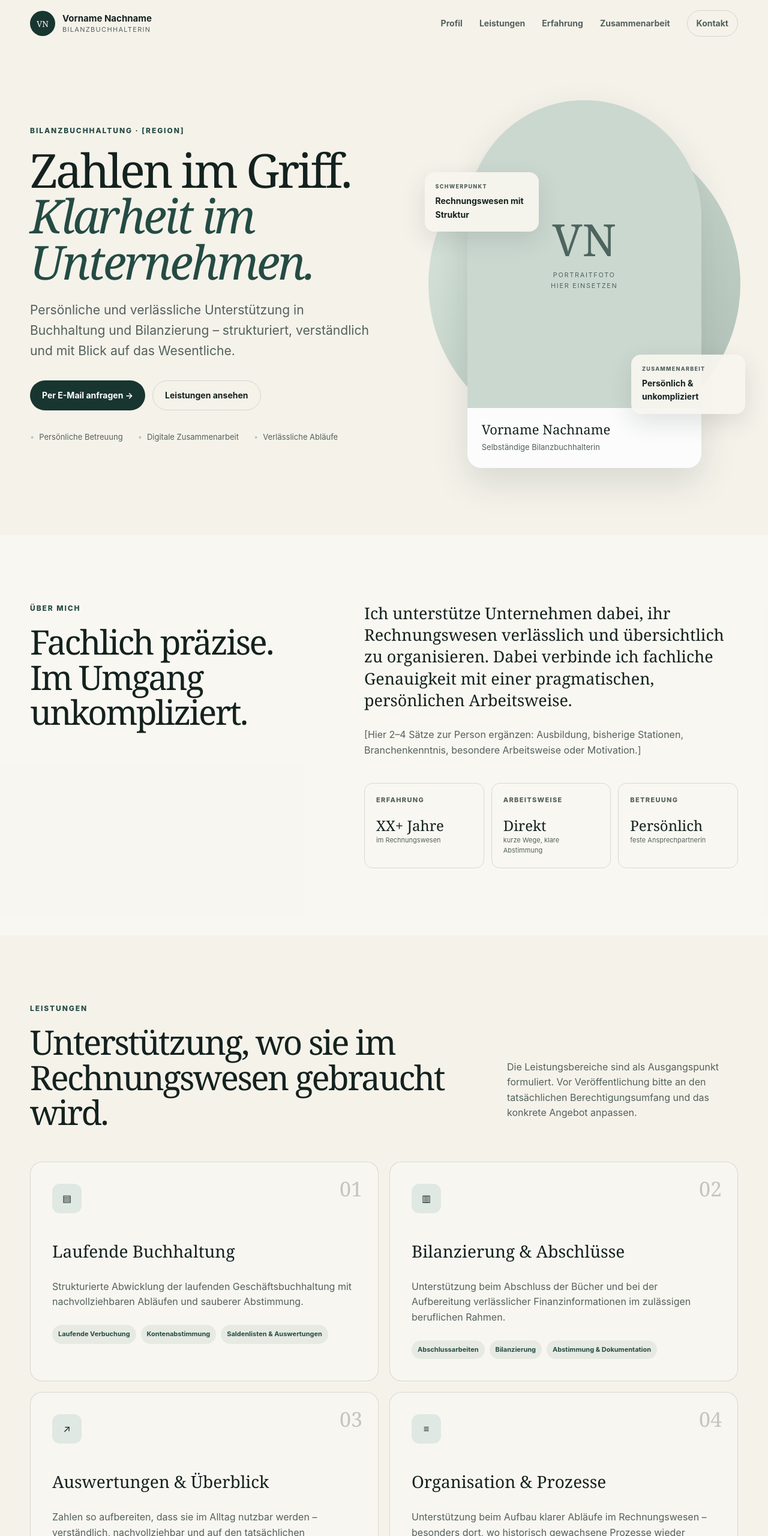
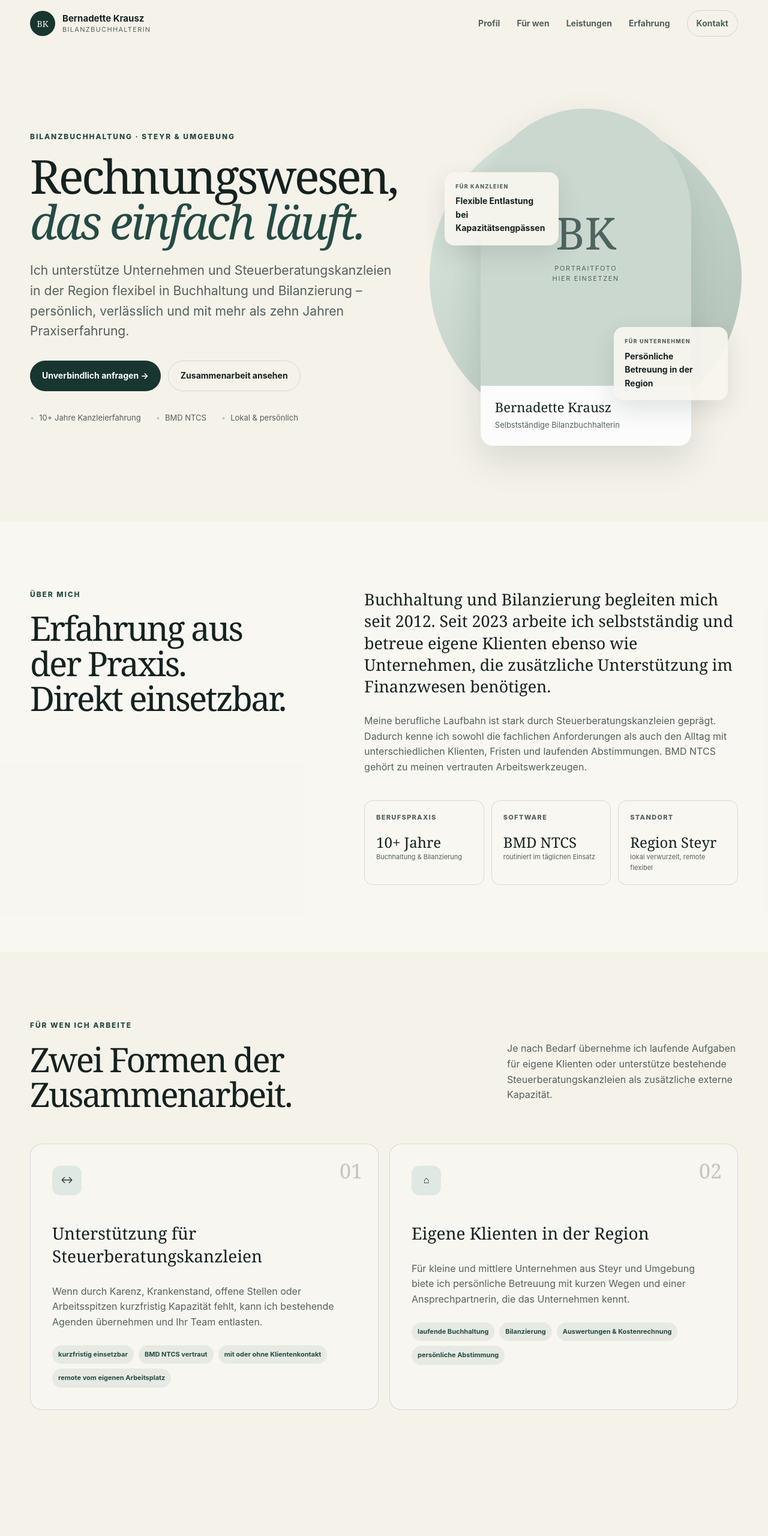
Before and after one commit to Broxam4/Bibu, a plain HTML site: page index.html in a window 1280 px wide. Shown: the top 2560 px of the page at 60% size. Drawn offline with Linux system fonts and the light colour scheme.

Commit message:
Use Bernadette Krausz CV and target positioning

```diff
--- a/index.html
+++ b/index.html
@@ -1,25 +1,158 @@
 <!doctype html>
-<html lang="de"><head><meta charset="utf-8"><meta name="viewport" content="width=device-width,initial-scale=1">
-<title>Vorname Nachname | Bilanzbuchhalterin</title><meta name="description" content="Bilanzbuchhaltung mit persönlicher Betreuung, klaren Abläufen und verlässlicher Zusammenarbeit."><meta name="theme-color" content="#18352f">
-<link rel="icon" href="favicon.svg" type="image/svg+xml"><link rel="stylesheet" href="styles.css"><script src="script.js" defer></script></head>
-<body><a class="skip-link" href="#main">Zum Inhalt springen</a>
-<header class="site-header" id="top"><div class="shell nav-wrap"><a class="brand" href="#top"><span class="brand-mark">VN</span><span class="brand-text"><strong>Vorname Nachname</strong><small>Bilanzbuchhalterin</small></span></a>
-<button class="menu-toggle" type="button" aria-expanded="false" aria-controls="main-nav"><span class="sr-only">Navigation öffnen</span><span></span><span></span></button>
-<nav class="main-nav" id="main-nav"><a href="#profil">Profil</a><a href="#leistungen">Leistungen</a><a href="#erfahrung">Erfahrung</a><a href="#zusammenarbeit">Zusammenarbeit</a><a class="nav-cta" href="#kontakt">Kontakt</a></nav></div></header>
+<html lang="de">
+<head>
+  <meta charset="utf-8">
+  <meta name="viewport" content="width=device-width,initial-scale=1">
+  <title>Bernadette Krausz | Bilanzbuchhalterin in der Region Steyr</title>
+  <meta name="description" content="Selbstständige Bilanzbuchhalterin in der Region Steyr: Buchhaltung, Bilanzierung und flexible Unterstützung für Unternehmen und Steuerberatungskanzleien.">
+  <meta name="theme-color" content="#18352f">
+  <link rel="icon" href="favicon.svg" type="image/svg+xml">
+  <link rel="stylesheet" href="styles.css">
+  <script src="script.js" defer></script>
+</head>
+<body>
+<a class="skip-link" href="#main">Zum Inhalt springen</a>
+
+<header class="site-header" id="top">
+  <div class="shell nav-wrap">
+    <a class="brand" href="#top">
+      <span class="brand-mark">BK</span>
+      <span class="brand-text"><strong>Bernadette Krausz</strong><small>Bilanzbuchhalterin</small></span>
+    </a>
+    <button class="menu-toggle" type="button" aria-expanded="false" aria-controls="main-nav">
+      <span class="sr-only">Navigation öffnen</span><span></span><span></span>
+    </button>
+    <nav class="main-nav" id="main-nav">
+      <a href="#profil">Profil</a>
+      <a href="#fuer-wen">Für wen</a>
+      <a href="#leistungen">Leistungen</a>
+      <a href="#erfahrung">Erfahrung</a>
+      <a class="nav-cta" href="#kontakt">Kontakt</a>
+    </nav>
+  </div>
+</header>
+
 <main id="main">
-<section class="hero section"><div class="shell hero-grid"><div class="hero-copy reveal"><p class="eyebrow">Bilanzbuchhaltung · [Region]</p><h1>Zahlen im Griff.<br><span>Klarheit im Unternehmen.</span></h1><p class="hero-lead">Persönliche und verlässliche Unterstützung in Buchhaltung und Bilanzierung – strukturiert, verständlich und mit Blick auf das Wesentliche.</p><div class="hero-actions"><a class="button button-primary" href="mailto:office@beispiel.at?subject=Anfrage%20über%20die%20Website">Per E-Mail anfragen →</a><a class="button button-ghost" href="#leistungen">Leistungen ansehen</a></div><ul class="trust-list"><li>Persönliche Betreuung</li><li>Digitale Zusammenarbeit</li><li>Verlässliche Abläufe</li></ul></div>
-<div class="hero-visual reveal"><div class="portrait-card"><div class="portrait-placeholder"><span>VN</span><small>Portraitfoto<br>hier einsetzen</small></div><div class="portrait-caption"><p>Vorname Nachname</p><span>Selbständige Bilanzbuchhalterin</span></div></div><div class="floating-note note-one"><span class="note-kicker">Schwerpunkt</span><strong>Rechnungswesen mit Struktur</strong></div><div class="floating-note note-two"><span class="note-kicker">Zusammenarbeit</span><strong>Persönlich &amp; unkompliziert</strong></div></div></div></section>
-<section class="section profile-section" id="profil"><div class="shell two-column"><div class="section-heading reveal"><p class="eyebrow">Über mich</p><h2>Fachlich präzise.<br>Im Umgang unkompliziert.</h2></div><div class="profile-copy reveal"><p class="lead">Ich unterstütze Unternehmen dabei, ihr Rechnungswesen verlässlich und übersichtlich zu organisieren. Dabei verbinde ich fachliche Genauigkeit mit einer pragmatischen, persönlichen Arbeitsweise.</p><p>[Hier 2–4 Sätze zur Person ergänzen: Ausbildung, bisherige Stationen, Branchenkenntnis, besondere Arbeitsweise oder Motivation.]</p><div class="facts-grid"><div class="fact"><span>Erfahrung</span><strong>XX+ Jahre</strong><small>im Rechnungswesen</small></div><div class="fact"><span>Arbeitsweise</span><strong>Direkt</strong><small>kurze Wege, klare Abstimmung</small></div><div class="fact"><span>Betreuung</span><strong>Persönlich</strong><small>feste Ansprechpartnerin</small></div></div></div></div></section>
-<section class="section services-section" id="leistungen"><div class="shell"><div class="section-intro reveal"><div><p class="eyebrow">Leistungen</p><h2>Unterstützung, wo sie im Rechnungswesen gebraucht wird.</h2></div><p>Die Leistungsbereiche sind als Ausgangspunkt formuliert. Vor Veröffentlichung bitte an den tatsächlichen Berechtigungsumfang und das konkrete Angebot anpassen.</p></div><div class="services-grid">
-<article class="service-card reveal"><div class="service-number">01</div><div class="service-icon">▤</div><h3>Laufende Buchhaltung</h3><p>Strukturierte Abwicklung der laufenden Geschäftsbuchhaltung mit nachvollziehbaren Abläufen und sauberer Abstimmung.</p><ul><li>Laufende Verbuchung</li><li>Kontenabstimmung</li><li>Saldenlisten &amp; Auswertungen</li></ul></article>
-<article class="service-card reveal"><div class="service-number">02</div><div class="service-icon">▥</div><h3>Bilanzierung &amp; Abschlüsse</h3><p>Unterstützung beim Abschluss der Bücher und bei der Aufbereitung verlässlicher Finanzinformationen im zulässigen beruflichen Rahmen.</p><ul><li>Abschlussarbeiten</li><li>Bilanzierung</li><li>Abstimmung &amp; Dokumentation</li></ul></article>
-<article class="service-card reveal"><div class="service-number">03</div><div class="service-icon">↗</div><h3>Auswertungen &amp; Überblick</h3><p>Zahlen so aufbereiten, dass sie im Alltag nutzbar werden – verständlich, nachvollziehbar und auf den tatsächlichen Informationsbedarf abgestimmt.</p><ul><li>Regelmäßige Auswertungen</li><li>Kosten- und Ergebnisüberblick</li><li>Individuelle Abstimmungen</li></ul></article>
-<article class="service-card reveal"><div class="service-number">04</div><div class="service-icon">≡</div><h3>Organisation &amp; Prozesse</h3><p>Unterstützung beim Aufbau klarer Abläufe im Rechnungswesen – besonders dort, wo historisch gewachsene Prozesse wieder übersichtlicher werden sollen.</p><ul><li>Abläufe strukturieren</li><li>Digitale Zusammenarbeit</li><li>Unterstützung bei Umstellungen</li></ul></article></div></div></section>
-<section class="section experience-section" id="erfahrung"><div class="shell experience-grid"><div class="section-heading sticky-heading reveal"><p class="eyebrow">Erfahrung</p><h2>Praxis, die sich im Alltag bemerkbar macht.</h2><p>Hier eignen sich wenige, gut ausgewählte Stationen besser als ein vollständiger Lebenslauf.</p></div><div class="timeline">
-<article class="timeline-item reveal"><div class="timeline-meta">20XX – heute</div><div class="timeline-body"><h3>Selbständige Bilanzbuchhalterin</h3><p>[Kurzbeschreibung der heutigen Tätigkeit, Kundengruppen und Schwerpunkte.]</p><div class="tag-row"><span>Buchhaltung</span><span>Bilanzierung</span><span>Betreuung</span></div></div></article>
-<article class="timeline-item reveal"><div class="timeline-meta">20XX – 20XX</div><div class="timeline-body"><h3>[Position / Unternehmen]</h3><p>[2–3 konkrete Sätze: Verantwortung, Unternehmensgröße, Branche, besondere Aufgaben.]</p><div class="tag-row"><span>Abschluss</span><span>Reporting</span><span>Prozesse</span></div></div></article>
-<article class="timeline-item reveal"><div class="timeline-meta">20XX – 20XX</div><div class="timeline-body"><h3>[Position / Unternehmen]</h3><p>[Relevante Erfahrung, die Vertrauen schafft und das heutige Angebot erklärt.]</p><div class="tag-row"><span>Rechnungswesen</span><span>Organisation</span></div></div></article>
-<article class="timeline-item reveal"><div class="timeline-meta">Qualifikation</div><div class="timeline-body"><h3>[Ausbildung / Bilanzbuchhalterprüfung]</h3><p>[Ausbildung, Prüfung, Zusatzqualifikationen und ggf. laufende Weiterbildung.]</p></div></article></div></div></section>
-<section class="section process-section" id="zusammenarbeit"><div class="shell"><div class="section-intro compact reveal"><div><p class="eyebrow">Zusammenarbeit</p><h2>Einfach starten. Klar zusammenarbeiten.</h2></div></div><div class="process-grid"><article class="process-step reveal"><span>1</span><h3>Kennenlernen</h3><p>Kurze Abstimmung zu Unternehmen, Ausgangssituation und gewünschter Unterstützung.</p></article><article class="process-step reveal"><span>2</span><h3>Rahmen klären</h3><p>Leistungsumfang, Unterlagen, Systeme und Zusammenarbeit werden konkret festgelegt.</p></article><article class="process-step reveal"><span>3</span><h3>Verlässlich umsetzen</h3><p>Klare Zuständigkeiten, transparente Kommunikation und ein planbarer Ablauf.</p></article></div></div></section>
-<section class="section contact-section" id="kontakt"><div class="shell"><div class="contact-card reveal"><div><p class="eyebrow light">Kontakt</p><h2>Sie möchten Ihre Buchhaltung in verlässliche Hände geben?</h2><p>Schreiben Sie mir kurz, wobei Sie Unterstützung suchen. Ich melde mich persönlich zurück.</p></div><div class="contact-actions"><a class="button button-light" href="mailto:office@beispiel.at?subject=Anfrage%20über%20die%20Website">office@beispiel.at →</a><p>[Ort / Region] · Termine nach Vereinbarung</p></div></div></div></section>
-</main><footer class="site-footer"><div class="shell footer-grid"><a class="brand footer-brand" href="#top"><span class="brand-mark">VN</span><span class="brand-text"><strong>Vorname Nachname</strong><small>Bilanzbuchhalterin</small></span></a><div class="footer-links"><a href="mailto:office@beispiel.at">office@beispiel.at</a><a href="impressum.html">Impressum</a><a href="datenschutz.html">Datenschutz</a></div><p class="copyright">© <span id="year"></span> Vorname Nachname</p></div></footer></body></html>
+<section class="hero section">
+  <div class="shell hero-grid">
+    <div class="hero-copy reveal">
+      <p class="eyebrow">Bilanzbuchhaltung · Steyr &amp; Umgebung</p>
+      <h1>Rechnungswesen,<br><span>das einfach läuft.</span></h1>
+      <p class="hero-lead">Ich unterstütze Unternehmen und Steuerberatungskanzleien in der Region flexibel in Buchhaltung und Bilanzierung – persönlich, verlässlich und mit mehr als zehn Jahren Praxiserfahrung.</p>
+      <div class="hero-actions">
+        <a class="button button-primary" href="mailto:b.gruensteidl@gmx.at?subject=Anfrage%20über%20die%20Website">Unverbindlich anfragen →</a>
+        <a class="button button-ghost" href="#fuer-wen">Zusammenarbeit ansehen</a>
+      </div>
+      <ul class="trust-list"><li>10+ Jahre Kanzleierfahrung</li><li>BMD NTCS</li><li>Lokal &amp; persönlich</li></ul>
+    </div>
+
+    <div class="hero-visual reveal">
+      <div class="portrait-card">
+        <div class="portrait-placeholder"><span>BK</span><small>Portraitfoto<br>hier einsetzen</small></div>
+        <div class="portrait-caption"><p>Bernadette Krausz</p><span>Selbstständige Bilanzbuchhalterin</span></div>
+      </div>
+      <div class="floating-note note-one"><span class="note-kicker">Für Kanzleien</span><strong>Flexible Entlastung bei Kapazitätsengpässen</strong></div>
+      <div class="floating-note note-two"><span class="note-kicker">Für Unternehmen</span><strong>Persönliche Betreuung in der Region</strong></div>
+    </div>
+  </div>
+</section>
+
+<section class="section profile-section" id="profil">
+  <div class="shell two-column">
+    <div class="section-heading reveal"><p class="eyebrow">Über mich</p><h2>Erfahrung aus der Praxis.<br>Direkt einsetzbar.</h2></div>
+    <div class="profile-copy reveal">
+      <p class="lead">Buchhaltung und Bilanzierung begleiten mich seit 2012. Seit 2023 arbeite ich selbstständig und betreue eigene Klienten ebenso wie Unternehmen, die zusätzliche Unterstützung im Finanzwesen benötigen.</p>
+      <p>Meine berufliche Laufbahn ist stark durch Steuerberatungskanzleien geprägt. Dadurch kenne ich sowohl die fachlichen Anforderungen als auch den Alltag mit unterschiedlichen Klienten, Fristen und laufenden Abstimmungen. BMD NTCS gehört zu meinen vertrauten Arbeitswerkzeugen.</p>
+      <div class="facts-grid">
+        <div class="fact"><span>Berufspraxis</span><strong>10+ Jahre</strong><small>Buchhaltung &amp; Bilanzierung</small></div>
+        <div class="fact"><span>Software</span><strong>BMD NTCS</strong><small>routiniert im täglichen Einsatz</small></div>
+        <div class="fact"><span>Standort</span><strong>Region Steyr</strong><small>lokal verwurzelt, remote flexibel</small></div>
+      </div>
+    </div>
+  </div>
+</section>
+
+<section class="section services-section" id="fuer-wen">
+  <div class="shell">
+    <div class="section-intro reveal">
+      <div><p class="eyebrow">Für wen ich arbeite</p><h2>Zwei Formen der Zusammenarbeit.</h2></div>
+      <p>Je nach Bedarf übernehme ich laufende Aufgaben für eigene Klienten oder unterstütze bestehende Steuerberatungskanzleien als zusätzliche externe Kapazität.</p>
+    </div>
+    <div class="services-grid">
+      <article class="service-card reveal">
+        <div class="service-number">01</div><div class="service-icon">↔</div>
+        <h3>Unterstützung für Steuerberatungskanzleien</h3>
+        <p>Wenn durch Karenz, Krankenstand, offene Stellen oder Arbeitsspitzen kurzfristig Kapazität fehlt, kann ich bestehende Agenden übernehmen und Ihr Team entlasten.</p>
+        <ul><li>kurzfristig einsetzbar</li><li>BMD NTCS vertraut</li><li>mit oder ohne Klientenkontakt</li><li>remote vom eigenen Arbeitsplatz</li></ul>
+      </article>
+      <article class="service-card reveal">
+        <div class="service-number">02</div><div class="service-icon">⌂</div>
+        <h3>Eigene Klienten in der Region</h3>
+        <p>Für kleine und mittlere Unternehmen aus Steyr und Umgebung biete ich persönliche Betreuung mit kurzen Wegen und einer Ansprechpartnerin, die das Unternehmen kennt.</p>
+        <ul><li>laufende Buchhaltung</li><li>Bilanzierung</li><li>Auswertungen &amp; Kostenrechnung</li><li>persönliche Abstimmung</li></ul>
+      </article>
+    </div>
+  </div>
+</section>
+
+<section class="section services-section" id="leistungen">
+  <div class="shell">
+    <div class="section-intro reveal">
+      <div><p class="eyebrow">Leistungen</p><h2>Vom laufenden Beleg bis zur Bilanz.</h2></div>
+      <p>Der konkrete Umfang wird auf Unternehmen, Kanzlei und vorhandene Vorarbeiten abgestimmt.</p>
+    </div>
+    <div class="services-grid">
+      <article class="service-card reveal"><div class="service-number">01</div><div class="service-icon">▤</div><h3>Laufende Buchhaltung</h3><p>Übernahme und laufende Bearbeitung von Buchhaltungen mit sauberer Kontenführung und nachvollziehbarer Abstimmung.</p><ul><li>laufende Verbuchung</li><li>UVA-Erstellung und -Übermittlung</li><li>Wareneingangsbücher</li><li>Kontenabstimmung</li></ul></article>
+      <article class="service-card reveal"><div class="service-number">02</div><div class="service-icon">▥</div><h3>Bilanzierung</h3><p>Bilanzierungs- und Abschlussarbeiten sowie vorbereitende Tätigkeiten im Rahmen der jeweiligen Zusammenarbeit.</p><ul><li>Abschlussarbeiten</li><li>UGB-Bilanzen</li><li>Einnahmen-Ausgaben-Rechnungen</li><li>Vorbereitungsarbeiten</li></ul></article>
+      <article class="service-card reveal"><div class="service-number">03</div><div class="service-icon">↗</div><h3>Auswertungen &amp; Kostenrechnung</h3><p>Zahlen werden so aufbereitet, dass sie für den betrieblichen Alltag verständlich und nutzbar sind.</p><ul><li>laufende Auswertungen</li><li>Kostenrechnung</li><li>Monatsabschlüsse</li><li>Anlagenbuchhaltung</li></ul></article>
+      <article class="service-card reveal"><div class="service-number">04</div><div class="service-icon">✓</div><h3>Flexible Interim-Unterstützung</h3><p>Einzelne Buchhaltungen, klar abgegrenzte Aufgabenbereiche oder laufende Entlastung über einen vereinbarten Zeitraum.</p><ul><li>flexibler Umfang</li><li>monatliche Zusammenarbeit möglich</li><li>eigener Arbeitsplatz</li><li>direkter Klientenkontakt auf Wunsch</li></ul></article>
+    </div>
+  </div>
+</section>
+
+<section class="section experience-section" id="erfahrung">
+  <div class="shell experience-grid">
+    <div class="section-heading sticky-heading reveal">
+      <p class="eyebrow">Erfahrung &amp; Qualifikation</p>
+      <h2>Mehr als zehn Jahre im Rechnungswesen.</h2>
+      <p>Mein Schwerpunkt liegt in der laufenden Betreuung unterschiedlichster Klienten und in der Bilanzierung.</p>
+    </div>
+    <div class="timeline">
+      <article class="timeline-item reveal"><div class="timeline-meta">seit 2023</div><div class="timeline-body"><h3>Selbstständige Bilanzbuchhalterin</h3><p>Betreuung eigener Klienten im Rahmen der Berufsberechtigung sowie Unterstützung von Unternehmen bei Projekten im Finanzwesen.</p><div class="tag-row"><span>Selbstständig</span><span>Direktkunden</span><span>Projektunterstützung</span></div></div></article>
+      <article class="timeline-item reveal"><div class="timeline-meta">seit 2019</div><div class="timeline-body"><h3>Bilanzierung · Drabauer Consult GmbH</h3><p>Laufende Betreuung verschiedener Klienten von der Übernahme der Buchhaltungsunterlagen bis zum Monatsabschluss sowie Bilanzierungsarbeiten und Beratungsgespräche.</p><div class="tag-row"><span>Buchhaltung</span><span>Bilanzierung</span><span>Klientenbetreuung</span></div></div></article>
+      <article class="timeline-item reveal"><div class="timeline-meta">2013 – 2019</div><div class="timeline-body"><h3>Buchhaltung · Dr. Norbert Nawratil GmbH</h3><p>Verantwortung für 48 Klienten unterschiedlicher Unternehmensgrößen inklusive laufender Buchhaltung, UVA, Auswertungen, Kostenrechnung und Behördenkorrespondenz.</p><div class="tag-row"><span>48 Klienten</span><span>UVA</span><span>Kostenrechnung</span></div></div></article>
+      <article class="timeline-item reveal"><div class="timeline-meta">Qualifikation</div><div class="timeline-body"><h3>Fachprüfung Bilanzbuchhalterin · 2025</h3><p>Zusätzlich: Bilanzbuchhaltung 2020, Fachprüfung Buchhalter 2023, Buchhalterprüfung 2014 sowie Personalverrechnung 2022.</p></div></article>
+    </div>
+  </div>
+</section>
+
+<section class="section process-section" id="zusammenarbeit">
+  <div class="shell">
+    <div class="section-intro compact reveal"><div><p class="eyebrow">Zusammenarbeit</p><h2>Unkompliziert anfangen. Flexibel bleiben.</h2></div></div>
+    <div class="process-grid">
+      <article class="process-step reveal"><span>1</span><h3>Bedarf klären</h3><p>Welche Buchhaltungen, Aufgaben oder Kapazitäten sollen übernommen werden?</p></article>
+      <article class="process-step reveal"><span>2</span><h3>Übergabe abstimmen</h3><p>Systeme, Vorarbeiten, Zuständigkeiten und gewünschter Klientenkontakt werden klar festgelegt.</p></article>
+      <article class="process-step reveal"><span>3</span><h3>Selbstständig umsetzen</h3><p>Ich übernehme die vereinbarten Agenden eigenständig und passe den Umfang bei Bedarf flexibel an.</p></article>
+    </div>
+  </div>
+</section>
+
+<section class="section contact-section" id="kontakt">
+  <div class="shell">
+    <div class="contact-card reveal">
+      <div><p class="eyebrow light">Kontakt</p><h2>Unterstützung in der Buchhaltung gesucht?</h2><p>Ob Kanzlei mit kurzfristigem Kapazitätsbedarf oder Unternehmen aus der Region: Schreiben Sie mir kurz, wobei Sie Unterstützung benötigen.</p></div>
+      <div class="contact-actions"><a class="button button-light" href="mailto:b.gruensteidl@gmx.at?subject=Anfrage%20über%20die%20Website">b.gruensteidl@gmx.at →</a><p>Aschach an der Steyr · Steyr &amp; Umgebung</p></div>
+    </div>
+  </div>
+</section>
+</main>
+
+<footer class="site-footer">
+  <div class="shell footer-grid">
+    <a class="brand footer-brand" href="#top"><span class="brand-mark">BK</span><span class="brand-text"><strong>Bernadette Krausz</strong><small>Bilanzbuchhalterin</small></span></a>
+    <div class="footer-links"><a href="mailto:b.gruensteidl@gmx.at">b.gruensteidl@gmx.at</a><a href="impressum.html">Impressum</a><a href="datenschutz.html">Datenschutz</a></div>
+    <p class="copyright">© <span id="year"></span> Bernadette Krausz</p>
+  </div>
+</footer>
+</body>
+</html>
```
